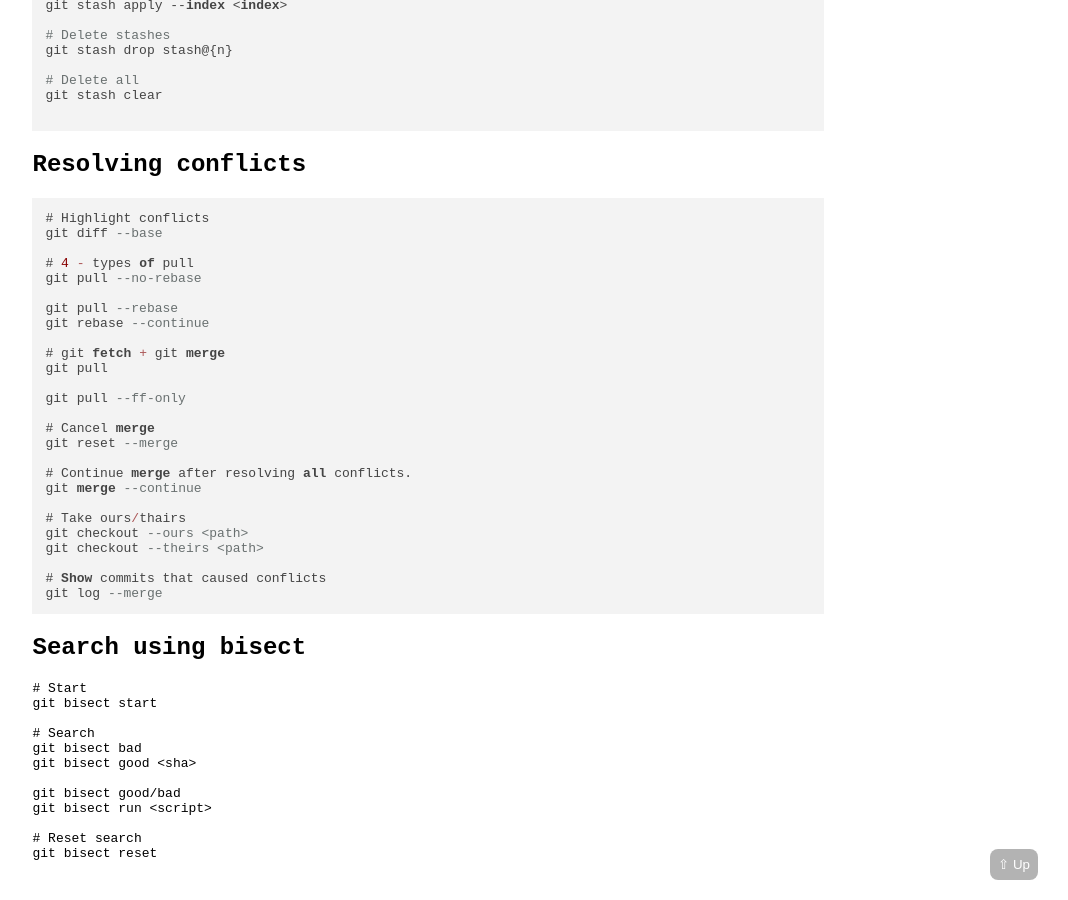
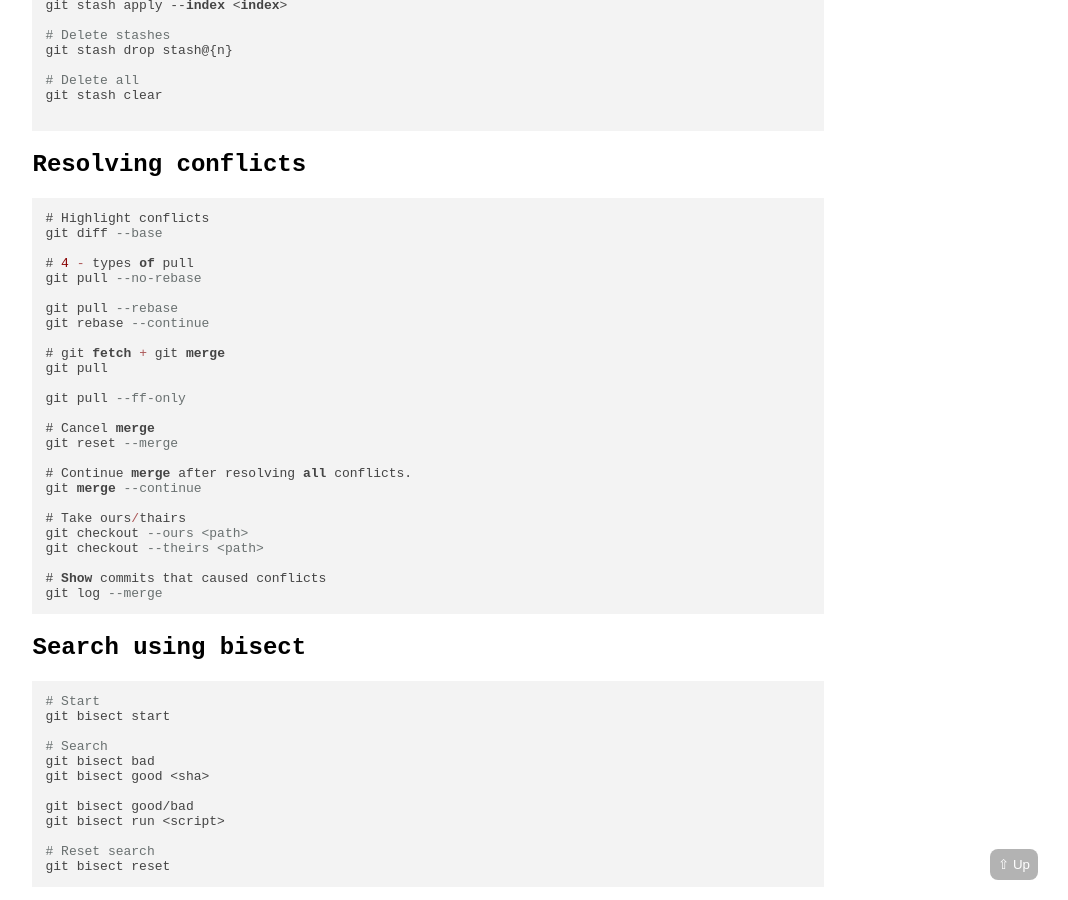
Before and after one commit to dnedzelskyi/eng_cheat_sheets, a Jekyll site: the page built from tools/git.md, in a window 1280 px wide and 900 px high, scrolled down 4318 px. Shown: the whole window, without its empty margins (212-1280 px from the left). Built offline with Jekyll 4.4.1, drawn with Linux system fonts in a browser that asks for light colours; our own code applies the rules of GitHub Pages for plain Markdown files; comment, search, counter and statistics services are not loaded.

Commit message:
Tools. Git. Fix typo.

````diff
--- a/tools/git.md
+++ b/tools/git.md
@@ -309,7 +309,7 @@ git log --merge
 
 ## Search using bisect
 
-```test
+```text
 # Start
 git bisect start
 
````
